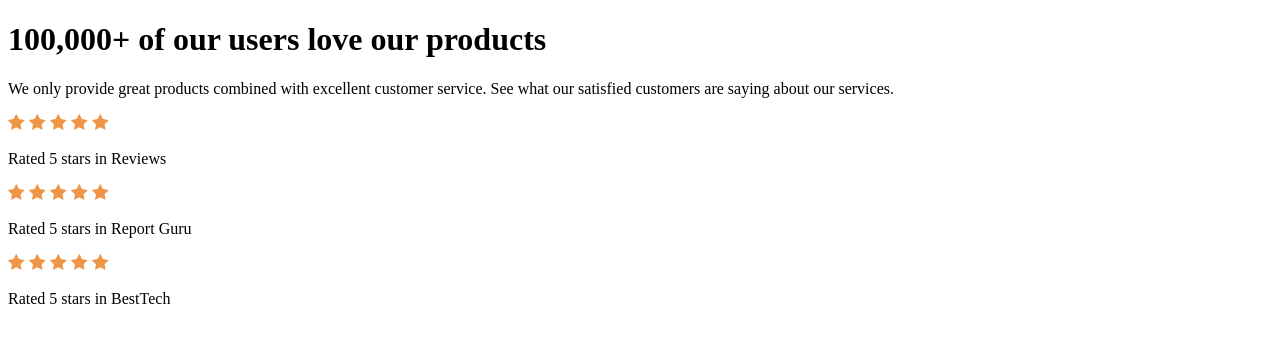
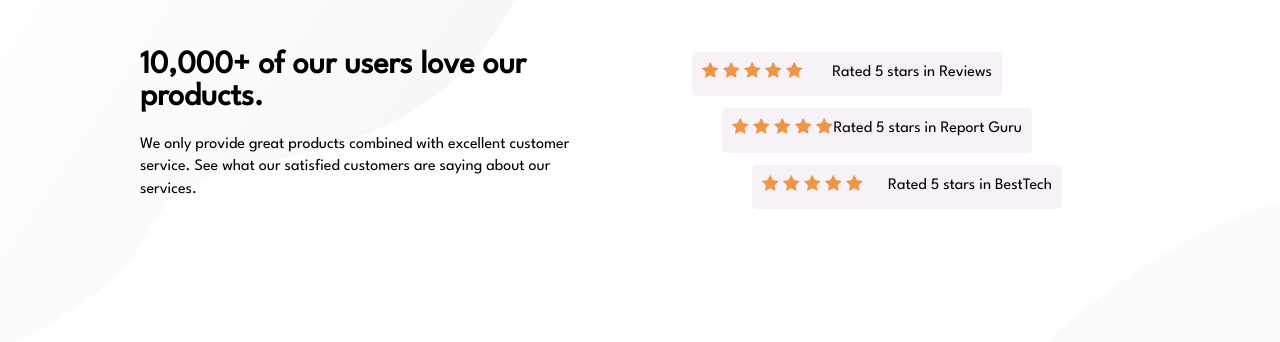
Before and after one commit to LoveVadel/social-proof-section-master, a plain HTML site: page index.html in a window 1280 px wide. Drawn offline with Linux system fonts and the light colour scheme.

Commit message:
Wrote the css styling for section one

```diff
--- a/index.html
+++ b/index.html
@@ -3,13 +3,14 @@
 <head>
     <meta charset="UTF-8">
     <meta name="viewport" content="width=device-width, initial-scale=1.0">
-    <title>Document</title>
+    <title>Social proof section</title>
+    <link rel="stylesheet" href="styles.css">
 </head>
 <body>
     <div class="container">
         <div class="section1">
             <div>
-                <h1>100,000+ of our users love our products</h1>
+                <h1>10,000+ of our users love our products.</h1>
                 <p>We only provide great products combined with excellent customer service. See what our satisfied customers are saying about our services.</p>
             </div>
             <div>
--- a/styles.css
+++ b/styles.css
@@ -0,0 +1,82 @@
+/*CSS RESET*/
+*, *::before, *::after {
+    box-sizing: border-box;
+  }
+  * {
+    margin: 0;
+  }
+  body {
+    line-height: 1.4;
+    -webkit-font-smoothing: antialiased;
+  }
+  picture, video, canvas, svg {
+    display: block;
+    max-width: 100%;
+  }
+  input, button, textarea, select {
+    font: inherit;
+  }
+  p, h1, h2, h3, h4, h5, h6 {
+    overflow-wrap: break-word;
+  }
+  #root, #__next {
+    isolation: isolate;
+  }
+
+/*font*/
+  @font-face {
+    font-family: League;
+    src: url(font/LeagueSpartan-Regular.ttf);
+  }
+
+  body{
+    background-image: url(images/bg-pattern-top-desktop.svg), url(images/bg-pattern-bottom-desktop.svg);
+    background-repeat: no-repeat;
+    background-position: left -10% top 0px, right -60% bottom 0px;
+    height: 100vh;
+    font-family: League;
+  }
+
+  .container{
+    width: min(80%, 1000px);
+    margin: 0 auto;
+    margin-top: 50px;
+  }
+
+  h1{
+    line-height: 1;
+    font-weight: 700;
+    padding-right: 20px ;
+    padding-bottom: 20px ;
+  }
+
+  .section1{
+    display: flex;
+    justify-content: space-between;
+  }
+
+  .section1 > div{
+    width:45%;
+  }
+
+  .section1>div:last-child > div{
+    background-color:hsl(300, 24%, 96%);
+    margin: 2px;
+    display: flex;
+    width: 310px;
+    padding: 10px 10px ;
+    border-radius: 5px;
+    justify-content: space-between;
+  }
+
+  .secondRated{
+    position: relative;
+    top: 10px;
+    left: 30px;
+  }
+
+  .thirdRated{
+    position: relative;
+    top: 20px;
+    left: 60px;
+  }
```
